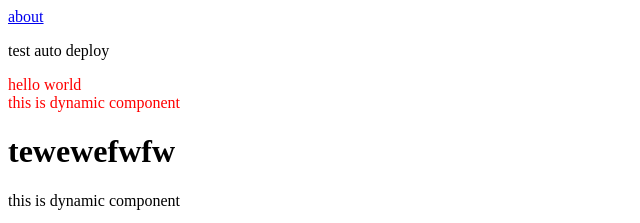
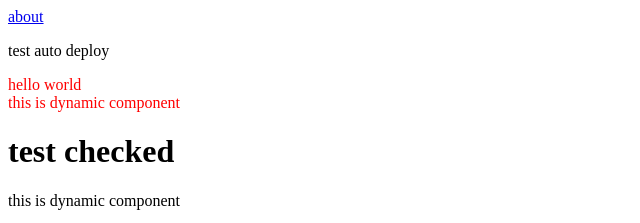
Before and after one commit to simpsons01/104-webpack-university, a Vue app: page / in a window 1280 px wide. Shown: the top 223 px of the page, without its empty margins (0-640 px from the left). Built offline with nearby package versions, Linux system fonts and the light colour scheme.

Commit message:
test checked

```diff
--- a/src/views/Index.vue
+++ b/src/views/Index.vue
@@ -1,7 +1,7 @@
 <template>
   <div>
     <HelloWorld />
-    <h1>tewewefwfw</h1>
+    <h1>test checked</h1>
     <Foo />
   </div>
 </template>
```
